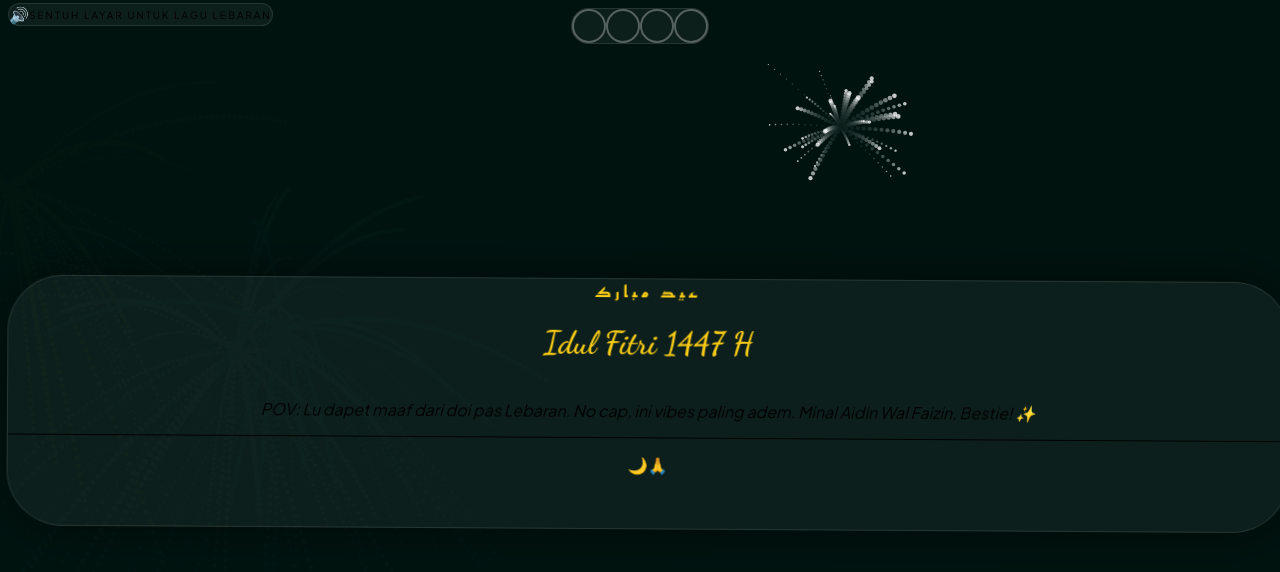
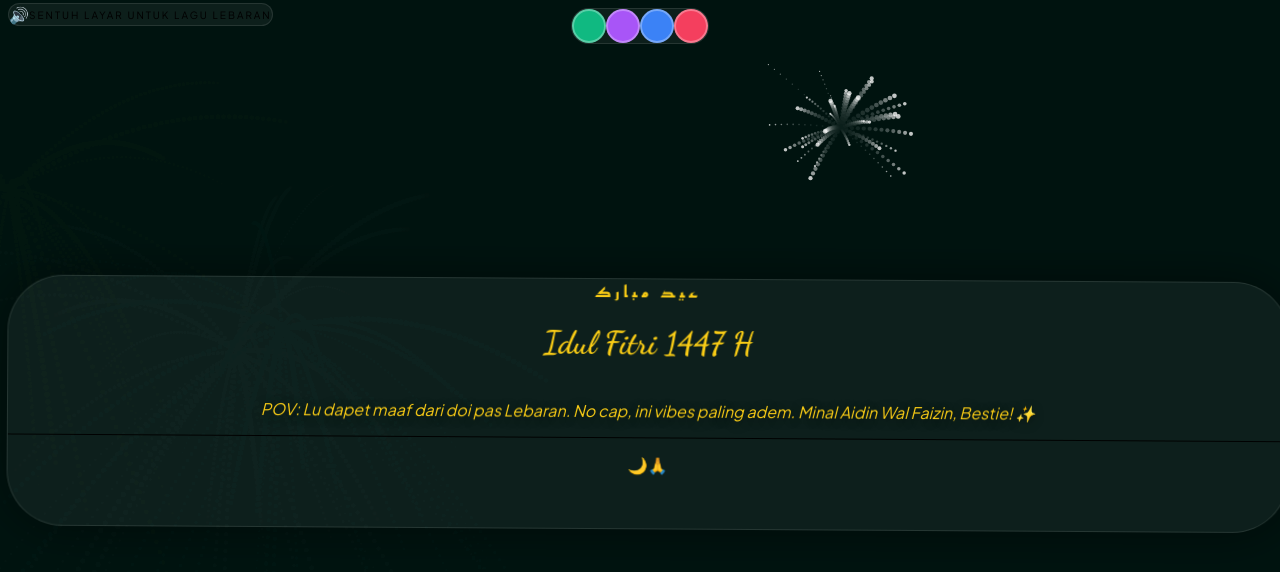
Before and after one commit to natedekaka/ied_mubarak, a website: page index.html in a window 1280 px wide. Drawn offline with Linux system fonts and the light colour scheme.

Commit message:
Improve UI styling - warna tombol & text lebih cerah
- Ganti bg-color class dengan inline style (more reliable)
- Tombol warna sekarang terang: hijau, ungu, biru, merah muda
- Text random pakai warna accent + text-shadow
- Add drop-shadow untuk lebih menarik
- Tampilannya sekarang lebih eye-catching!

Co-authored-by: Copilot <223556219+Copilot@users.noreply.github.com>

```diff
--- a/index.html
+++ b/index.html
@@ -20,10 +20,10 @@
 
     <!-- Theme Switcher (Horizontal Top) -->
     <div class="fixed top-6 left-1/2 -translate-x-1/2 z-50 flex flex-row items-center gap-5 glass p-3 px-6 rounded-full shadow-2xl border border-white/10">
-        <div class="theme-btn bg-emerald-600" onclick="setTheme('#064e3b', '#facc15', '#021511')"></div>
-        <div class="theme-btn bg-purple-700" onclick="setTheme('#4c1d95', '#fbbf24', '#0f0720')"></div>
-        <div class="theme-btn bg-blue-800" onclick="setTheme('#1e3a8a', '#60a5fa', '#050b1a')"></div>
-        <div class="theme-btn bg-rose-800" onclick="setTheme('#9f1239', '#fda4af', '#1a0505')"></div>
+        <div class="theme-btn" style="background-color: #10b981; cursor: pointer;" onclick="setTheme('#064e3b', '#facc15', '#021511')" title="Tema Hijau"></div>
+        <div class="theme-btn" style="background-color: #a855f7; cursor: pointer;" onclick="setTheme('#4c1d95', '#fbbf24', '#0f0720')" title="Tema Ungu"></div>
+        <div class="theme-btn" style="background-color: #3b82f6; cursor: pointer;" onclick="setTheme('#1e3a8a', '#60a5fa', '#050b1a')" title="Tema Biru"></div>
+        <div class="theme-btn" style="background-color: #f43f5e; cursor: pointer;" onclick="setTheme('#9f1239', '#fda4af', '#1a0505')" title="Tema Merah Muda"></div>
     </div>
 
     <!-- Mute Hint (Fully Centered) -->
@@ -41,7 +41,7 @@
             <div class="font-arabic text-xl md:text-2xl mb-4 tracking-[0.3em] transition-colors duration-500" style="color: var(--theme-accent);">عيد مبارك</div>
             <h1 class="font-script text-5xl md:text-6xl mb-8 transition-colors duration-500 drop-shadow-2xl" style="color: var(--theme-accent);">Idul Fitri 1447 H</h1>
             <div class="h-40 flex items-center justify-center mb-8">
-                <p id="genz-text" class="text-lg md:text-xl font-light leading-relaxed italic text-white/90 transition-all duration-700">
+                <p id="genz-text" class="text-lg md:text-xl font-light leading-relaxed italic drop-shadow-lg transition-all duration-700" style="color: var(--theme-accent); text-shadow: 0 2px 10px rgba(0,0,0,0.5);">
                     Slay hari raya, vibes suci 🌙
                 </p>
             </div>
```
